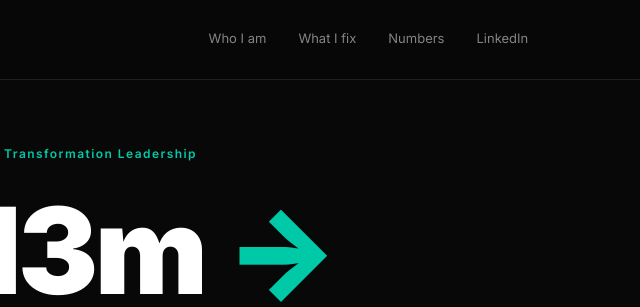
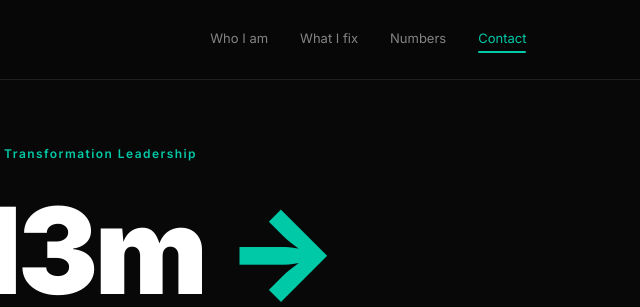
Before and after one commit to CarlDRobinson/carlrobinson.me, a plain HTML site: page index.html in a window 1280 px wide. Shown: the top 307 px of the page, 269-909 px from the left. Drawn offline with Linux system fonts and the light colour scheme.

Commit message:
Update 15

```diff
--- a/index.html
+++ b/index.html
@@ -573,7 +573,7 @@
     <a href="#about" class="nav-link">Who I am</a>
     <a href="#fix" class="nav-link">What I fix</a>
     <a href="#proof" class="nav-link">Numbers</a>
-    <a href="https://uk.linkedin.com/in/carl-robinson-221a45" class="nav-link" target="_blank" rel="noopener noreferrer">LinkedIn</a>
+    <a href="#contact" class="nav-link">Contact</a>
   </div>
   <a href="#contact" class="nav-cta">Let's talk</a>
   <button class="nav-burger" id="navBurger" aria-label="Open navigation" aria-expanded="false">
@@ -584,7 +584,7 @@
   <a href="#about" class="nav-mobile-link">Who I am</a>
   <a href="#fix" class="nav-mobile-link">What I fix</a>
   <a href="#proof" class="nav-mobile-link">Numbers</a>
-  <a href="https://uk.linkedin.com/in/carl-robinson-221a45" class="nav-mobile-link" target="_blank" rel="noopener noreferrer">LinkedIn</a>
+  <a href="#contact" class="nav-mobile-link">Contact</a>
 </div>
 
 <!-- Hero -->
@@ -838,12 +838,15 @@
   // Scrollspy — highlight active section in nav
   const navSections = ['about', 'fix', 'proof', 'contact'];
   function updateActiveNav() {
+    const atBottom = (window.innerHeight + window.scrollY) >= document.body.offsetHeight - 60;
     const scrollY = window.scrollY + 80;
-    let active = '';
-    navSections.forEach(id => {
-      const el = document.getElementById(id);
-      if (el && el.offsetTop <= scrollY) active = id;
-    });
+    let active = atBottom ? 'contact' : '';
+    if (!atBottom) {
+      navSections.forEach(id => {
+        const el = document.getElementById(id);
+        if (el && el.offsetTop <= scrollY) active = id;
+      });
+    }
     document.querySelectorAll('.nav-link, .nav-mobile-link').forEach(a => {
       a.classList.remove('active');
       if (active && a.getAttribute('href') === '#' + active) a.classList.add('active');
```
